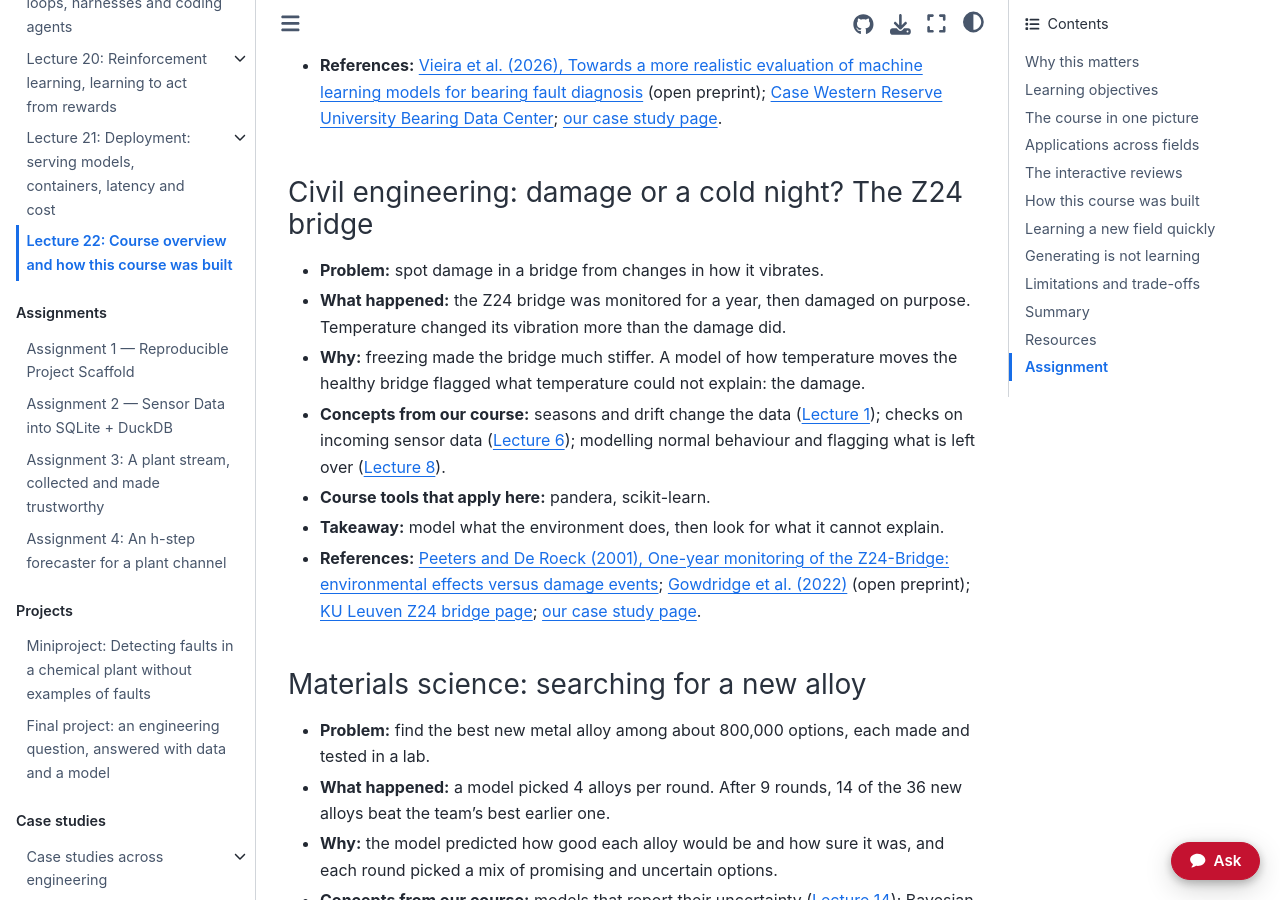
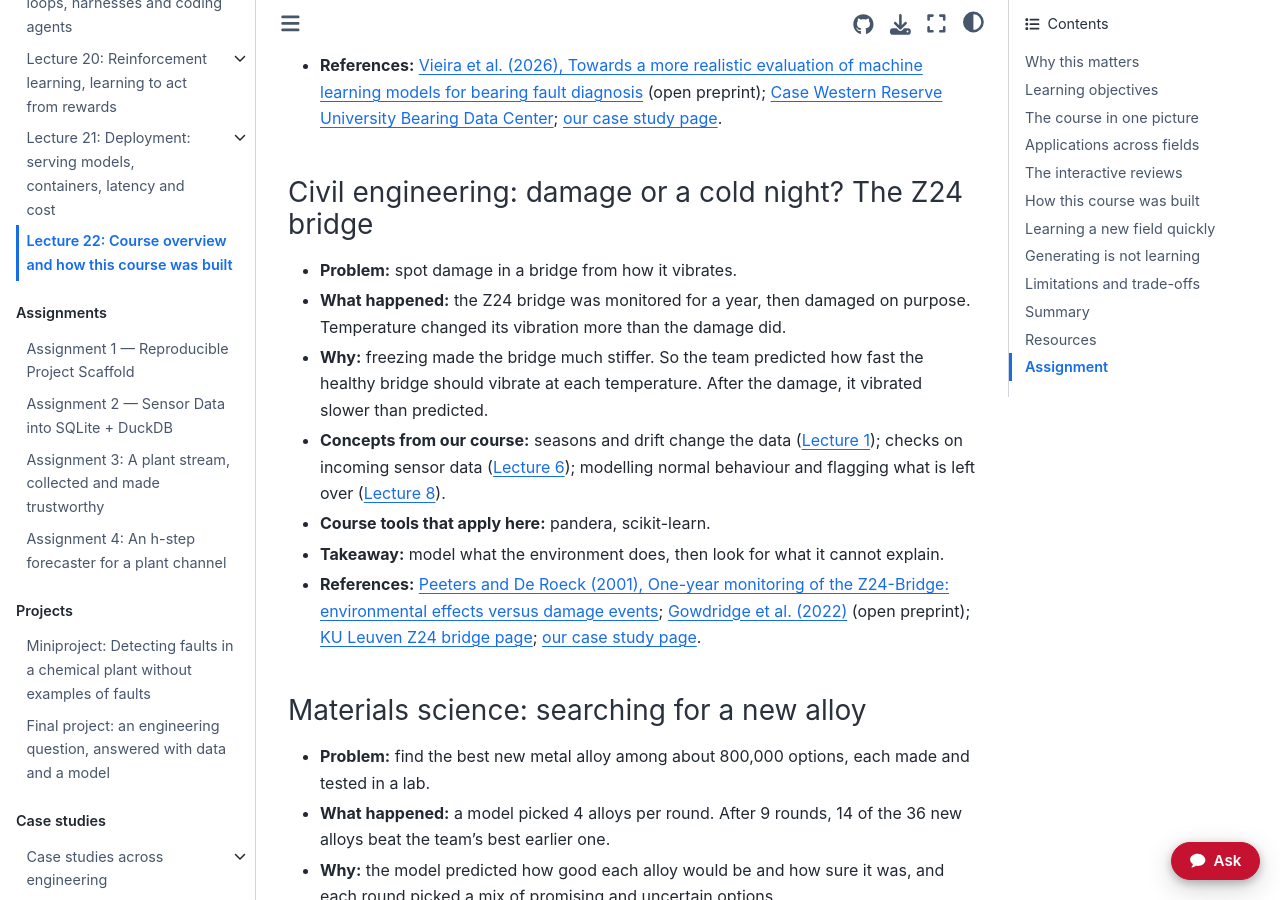
Before and after one commit to jkitchin/f26-06763, a Jupyter Book: the page built from lectures/l22/notes.md, in a window 1280 px wide and 900 px high, scrolled down 6017 px. Built offline with Jupyter Book 1.0.4 settings and Sphinx 7.4.7 and the Sphinx Book theme 1.1.4, drawn with Linux system fonts in a browser that asks for light colours; pages that are not in the unit, such as notebooks, are missing from menus.

Commit message:
L22: plain timeline, clearer bridge case
- Timeline (slide 23 and the notes' figure): drop the links on the boxes
  and the arcade games, which the class never used.
- Bridge schematic (slide 14): move the blue label off the curve and back
  inside the plot.
- Bridge case: plainer Why, a shorter Problem so the slide still fits, and
  speaker notes on the inputs and outputs before and after the fix.

Co-Authored-By: Claude Opus 5.5 <noreply@anthropic.com>

```diff
--- a/lectures/l22/notes.md
+++ b/lectures/l22/notes.md
@@ -226,11 +226,11 @@ By the end of this session you should be able to:
 
 ### Civil engineering: damage or a cold night? The Z24 bridge
 
-- **Problem:** spot damage in a bridge from changes in how it vibrates.
+- **Problem:** spot damage in a bridge from how it vibrates.
 - **What happened:** the Z24 bridge was monitored for a year, then damaged on purpose. Temperature
   changed its vibration more than the damage did.
-- **Why:** freezing made the bridge much stiffer. A model of how temperature moves the healthy
-  bridge flagged what temperature could not explain: the damage.
+- **Why:** freezing made the bridge much stiffer. So the team predicted how fast the healthy
+  bridge should vibrate at each temperature. After the damage, it vibrated slower than predicted.
 - **Concepts from our course:** seasons and drift change the data ([Lecture 1](../l01/notes.md));
   checks on incoming sensor data ([Lecture 6](../l06/notes.md)); modelling normal behaviour and
   flagging what is left over ([Lecture 8](../l08/notes.md)).
```
Also changed, not shown: other parts of lectures/l22/notes.md (+1 -1 lines), lectures/l22/slides.md (+11 -27 lines), lectures/l22/figures/timeline.svg.
